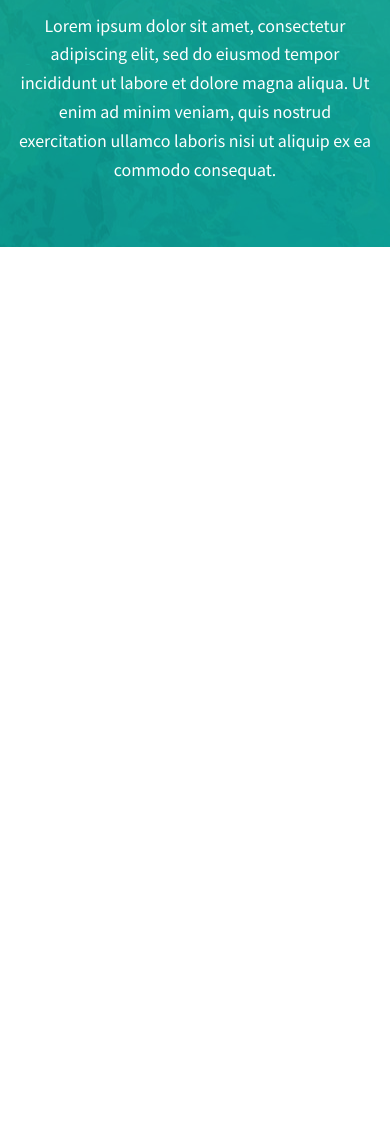
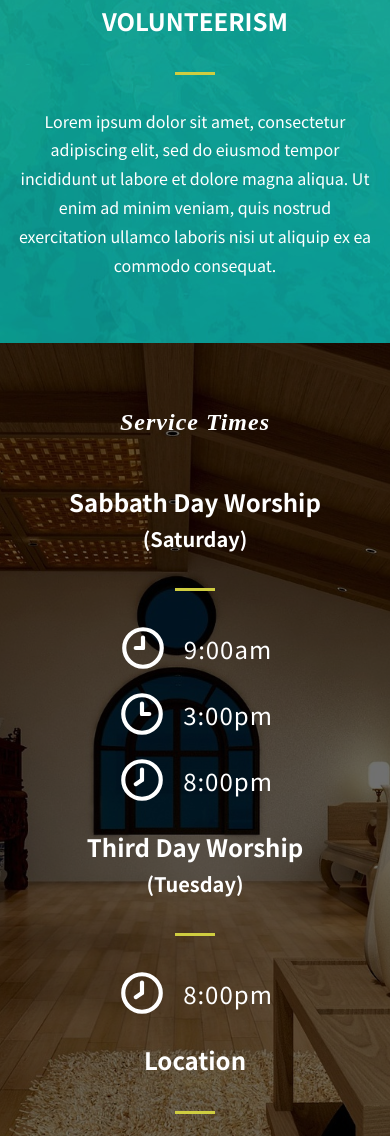
Before and after one commit to Benito-Flores/church-template-website, a plain HTML site: page index.html in a window 390 px wide. Shown: the part 1536-2672 px from the top of the page. Before the commit the page ends 1783 px from the top, so only its background shows below. Drawn offline with Linux system fonts and the light colour scheme.

Commit message:
Add files via upload
completed worship section; mobile only; template

```diff
--- a/index.html
+++ b/index.html
@@ -51,8 +51,56 @@
     </p>
   </section>
 
-  <section class="meeting-times">
+  <section class="worship">
 
+    <p class="worship-sub-title">Service Times</p>
+    <h2 class="worship-title">Sabbath Day Worship<br><span class="small-txt">&lpar;Saturday&rpar;</span></h2>
+    <span class="bottom-border"></span>
+
+    <div class="worship-container flex">
+      <svg xmlns="http://www.w3.org/2000/svg" class="worship-icon icon icon-tabler icon-tabler-clock-hour-9" width="50" height="50" viewBox="0 0 24 24" stroke-width="2" stroke="currentColor" fill="none" stroke-linecap="round" stroke-linejoin="round">
+        <path stroke="none" d="M0 0h24v24H0z" fill="none"></path>
+        <path d="M12 12m-9 0a9 9 0 1 0 18 0a9 9 0 1 0 -18 0"></path>
+        <path d="M12 12h-3.5"></path>
+        <path d="M12 7v5"></path>
+      </svg>
+      <p class="worship-time-txt">9&colon;00am</p>
+    </div>
+
+    <div class="worship-container flex">
+      <svg xmlns="http://www.w3.org/2000/svg" class="worship-icon icon icon-tabler icon-tabler-clock-hour-3" width="50" height="50" viewBox="0 0 24 24" stroke-width="2" stroke="currentColor" fill="none" stroke-linecap="round" stroke-linejoin="round">
+        <path stroke="none" d="M0 0h24v24H0z" fill="none"></path>
+        <path d="M12 12m-9 0a9 9 0 1 0 18 0a9 9 0 1 0 -18 0"></path>
+        <path d="M12 12h3.5"></path>
+        <path d="M12 7v5"></path>
+      </svg>
+      <p class="worship-time-txt">3&colon;00pm</p>
+    </div>
+
+    <div class="worship-container flex">
+      <svg xmlns="http://www.w3.org/2000/svg" class="worship-icon icon icon-tabler icon-tabler-clock-hour-8" width="50" height="50" viewBox="0 0 24 24" stroke-width="2" stroke="currentColor" fill="none" stroke-linecap="round" stroke-linejoin="round">
+        <path stroke="none" d="M0 0h24v24H0z" fill="none"></path>
+        <path d="M12 12m-9 0a9 9 0 1 0 18 0a9 9 0 1 0 -18 0"></path>
+        <path d="M12 12l-3 2"></path>
+        <path d="M12 7v5"></path>
+      </svg>
+      <p class="worship-time-txt">8&colon;00pm</p>
+    </div>
+
+    <h2 class="worship-title">Third Day Worship<br><span class="small-txt">&lpar;Tuesday&rpar;</h2>
+    <span class="bottom-border"></span>
+    <div class="worship-container flex">
+      <svg xmlns="http://www.w3.org/2000/svg" class="worship-icon icon icon-tabler icon-tabler-clock-hour-8" width="50" height="50" viewBox="0 0 24 24" stroke-width="2" stroke="currentColor" fill="none" stroke-linecap="round" stroke-linejoin="round">
+        <path stroke="none" d="M0 0h24v24H0z" fill="none"></path>
+        <path d="M12 12m-9 0a9 9 0 1 0 18 0a9 9 0 1 0 -18 0"></path>
+        <path d="M12 12l-3 2"></path>
+        <path d="M12 7v5"></path>
+      </svg>
+      <p class="worship-time-txt">8&colon;00pm</p>
+    </div>
+    <h2 class="worship-title">Location</h2>
+    <span class="bottom-border"></span>
+    <p class="worship-txt">123 Street Ave Salem, OR 97306</p>
   </section>
 
 </body>
--- a/style.css
+++ b/style.css
@@ -23,6 +23,15 @@ a {
   display: inline-block;
   text-decoration: none;
   color: #ffffff;
+}
+
+.bottom-border {
+  border-bottom: 3px solid rgb(207, 205, 64);
+  width: 40px;
+  padding: 1px;
+  display: block;
+  margin-inline: auto;
+  margin-block: 2em;
 }
 
 /* typography */
@@ -65,7 +74,8 @@ a {
   font-weight: 500;
 }
 
-.about-us-sub-title {
+.about-us-sub-title,
+.worship-sub-title {
   font-size: 1.5rem;
   font-style: italic;
   font-weight: bold;
@@ -75,6 +85,20 @@ a {
 
 .about-us-txt {
   line-height: 1.8;
+}
+
+.worship {
+  text-align: center;
+}
+
+.small-txt {
+  font-size: 1.25rem;
+}
+
+.worship-time-txt,
+.worship-txt {
+  font-size: 1.5em;
+  letter-spacing: 1px;
 }
 
 /* splash */
@@ -162,17 +186,43 @@ a {
   margin-top: 1em;
 }
 
-.bottom-border {
-  border-bottom: 3px solid rgb(207, 205, 64);
-  width: 40px;
-  padding: 1px;
-  display: block;
-  margin-inline: auto;
-  margin-block: 1em;
-}
-
 .about-us-txt {
   max-width: 500px;
   margin-inline: auto;
   margin-bottom: 2em;
 }
+
+/* worship */
+
+.worship {
+  background-image: url(./img/worship.jpg);
+  background-position: center;
+  background-size: cover;
+  background-color: #707070;
+  background-blend-mode: multiply;
+  color: #ffffff;
+  padding: 3em 1em 2em 1em;
+}
+
+.worship > * {
+  margin-inline: auto;
+}
+
+.worship-sub-title {
+  margin: .75em 0 2em 0;
+}
+
+.worship-title {
+  margin-top: 1em;
+}
+
+.worship-container {
+  justify-content: center;
+  align-items: center;
+  gap: 1em;
+  margin-block: 1em;
+}
+
+.worship-txt {
+  margin-bottom: 0.75em;
+}
```
Also changed, not shown: img/worship.jpg (added).
